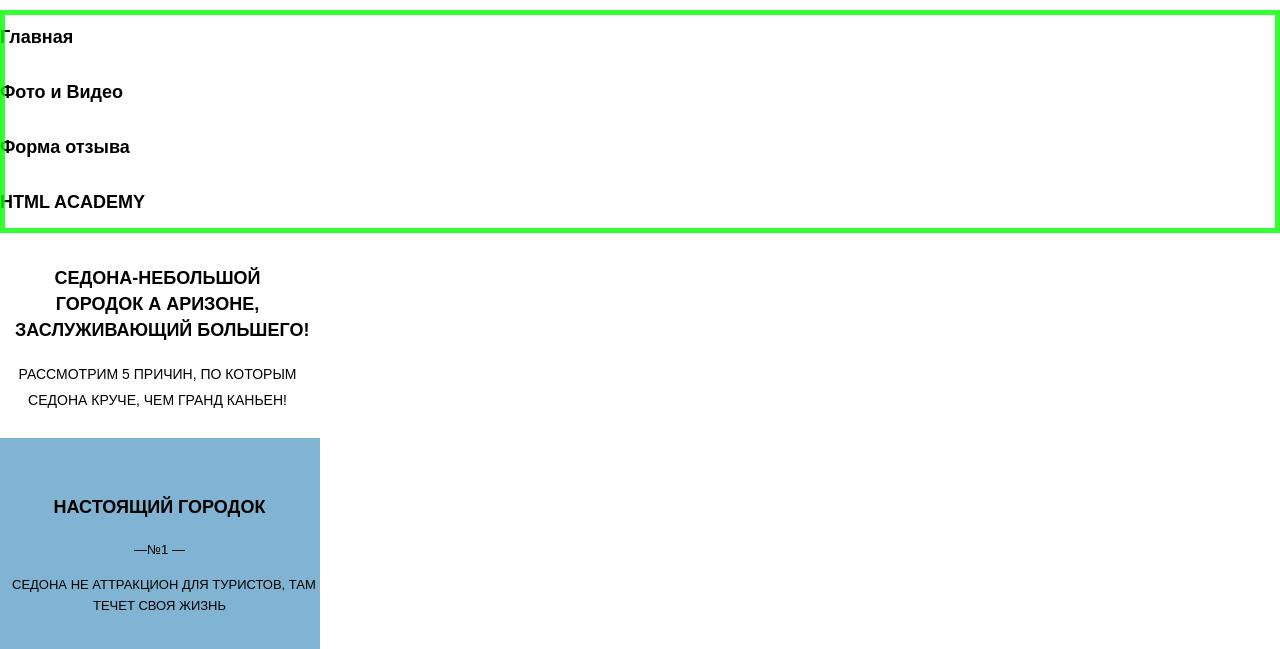
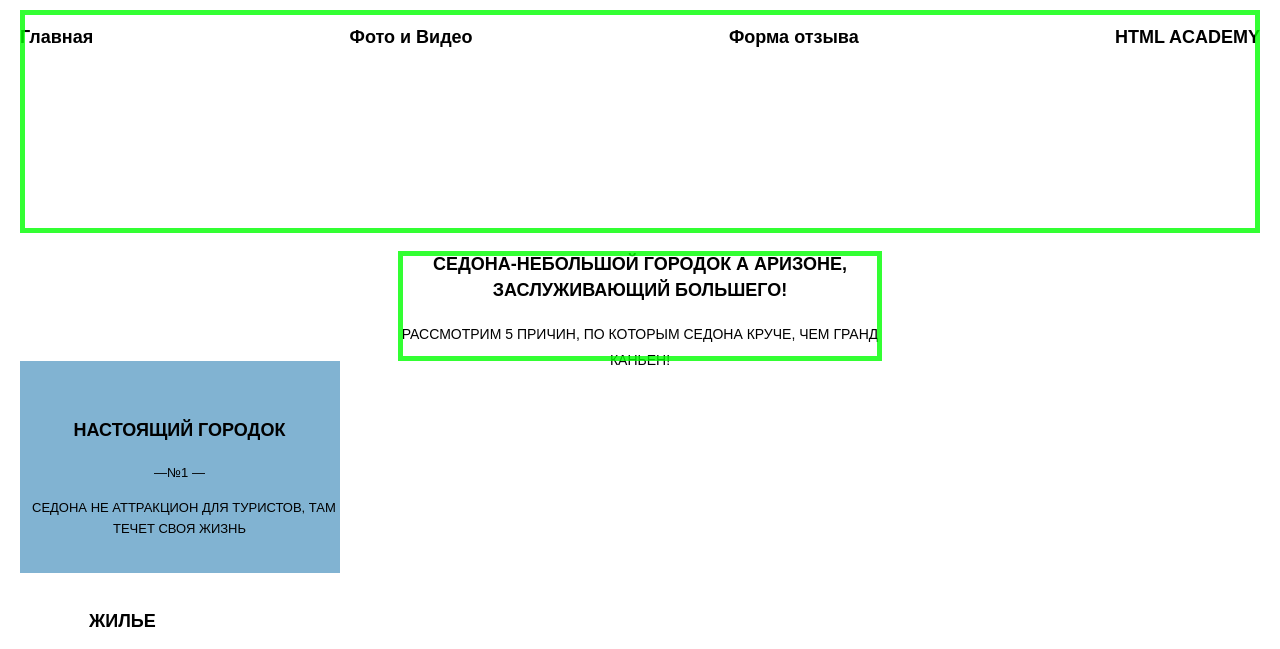
Before and after one commit to samolet75/1307571-sedona-21, a website: page source/index.html in a window 1280 px wide. Shown: the part 86-735 px from the top of the page. Drawn offline with nearby package versions, Linux system fonts and the light colour scheme; files that its build step writes are made by us from their sources.

Commit message:
не работают медиа

```diff
--- a/source/less/blocks/page-header.less
+++ b/source/less/blocks/page-header.less
@@ -24,7 +24,7 @@
 
 .main-nav__list {
   display: flex;
-  flex-direction: column;
+  justify-content: space-between;
   min-width: 320px;
   height: 223px;
   list-style: none;
@@ -33,6 +33,7 @@
   outline: 5px solid rgba(0, 255, 0, 0.8);
   outline-offset: -5px;
 }
+
 
 .site-list {
   &__item {
@@ -49,10 +50,7 @@
 
   @media (min-width: @tablet-width) {
     .site-list {
-      display: flex;
-      justify-content: space-between;
       width: 768px;
-      margin: 0 auto;
     }
   }
 
--- a/source/less/blocks/page-main.less
+++ b/source/less/blocks/page-main.less
@@ -4,6 +4,20 @@
     height: 162px;
     text-align: center;
     margin: 32px 15px 11px;
+    outline: 5px solid rgba(0, 255, 0, 0.8);
+    outline-offset: -5px;
+
+    @media (min-width: @tablet-width) {
+      width: 520px;
+      height: 110px;
+      margin: 0 auto;
+      font-size: 21px;
+    }
+
+    @media (min-width: @desktop-width) {
+      width: 484px;
+      height: 110px;
+    }
   }
 
   &__slogan {
--- a/source/less/blocks/page.less
+++ b/source/less/blocks/page.less
@@ -11,5 +11,6 @@
     height: 100%;
     background-color: @bg-color;
     margin: 0 auto;
+    padding: 0 20px;
   }
 }
```
